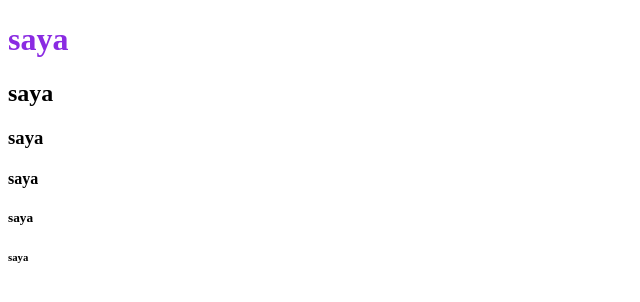
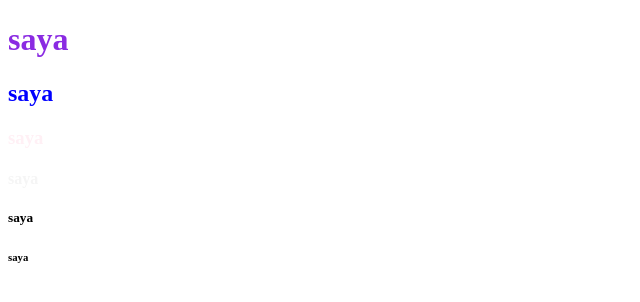
Before and after one commit to jibay12/latihan-1, a plain HTML site: page index.html in a window 1280 px wide. Shown: the whole page, without its empty margins (0-640 px from the left). Drawn offline with Linux system fonts and the light colour scheme.

Commit message:
commit saya

```diff
--- a/index.html
+++ b/index.html
@@ -7,9 +7,9 @@
 </head>
 <body>
 <h1 style="color: blueviolet;">saya</h1>
-<h2>saya</h2>
-<h3>saya</h3>
-<h4>saya</h4>
+<h2 style="color:blue">saya</h2>
+<h3 style="color: lavenderblush;">saya</h3>
+<h4 style="color: whitesmoke">saya</h4>
 <h5>saya</h5>
 <h6>saya</h6>
 
```
